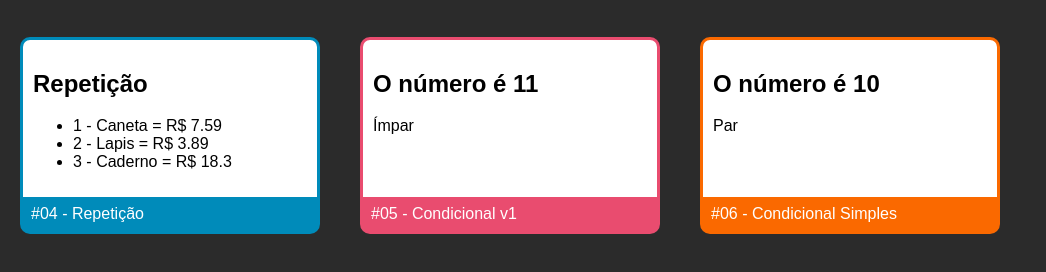
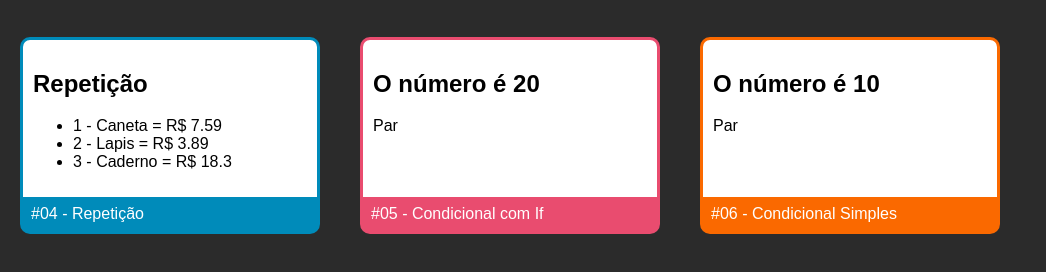
Before and after one commit to bamarcheti/fundamentos-react, a React (Create React App) app: page / in a window 1280 px wide. Shown: the part 423-695 px from the top of the page, without its empty margins (0-1046 px from the left). Built offline with nearby package versions, Linux system fonts and the light colour scheme.

Commit message:
criando componente CondicionalComIf

```diff
--- a/src/App.jsx
+++ b/src/App.jsx
@@ -2,12 +2,12 @@ import React from 'react';
 import Card from './components/Card/index';
 import ComFilhos from './components/ComFilhos/index';
 import ComParametro from './components/ComParametro/index';
+import CondicionalComIf from './components/CondicionalComIf/index';
 import CondicionalSimples from './components/CondicionalSimples';
 import Input from './components/Input/index';
 import Primeiro from './components/Primeiro/index';
 import Repeticao from './components/Repeticao/index';
 import Title from './components/Title';
-import CondicionalComIf from './components/basicos/CondicionalComIf';
 import Pai from './components/comunicacao/direta/Pai';
 import Super from './components/comunicacao/indireta/Super';
 import Contador from './components/contador/Contador';
@@ -40,8 +40,8 @@ function App() {
         <Card titulo="#04 - Repetição" color="#008BBA">
           <Repeticao />
         </Card>
-        <Card titulo="#05 - Condicional v1" color="#E94C6F">
-          <CondicionalComIf numero={11} />
+        <Card titulo="#05 - Condicional com If" color="#E94C6F">
+          <CondicionalComIf numero={20} />
         </Card>
         <Card titulo="#06 - Condicional Simples" color="#FA6900">
           <CondicionalSimples numero={10} />
--- /dev/null
+++ b/src/components/CondicionalComIf/index.jsx
@@ -0,0 +1,21 @@
+import React from "react";
+
+function CondicionalComIf(props) {
+  if (props.numero % 2 === 0) {
+    return (
+      <>
+        <h2>O número é {props.numero}</h2>
+        <span>Par</span>
+      </>
+    )
+  } else {
+    return (
+      <>
+        <h2>O número é {props.numero}</h2>
+        <span>Ímpar</span>
+      </>
+    )
+  }
+}
+
+export default CondicionalComIf
--- a/src/components/basicos/CondicionalComIf.jsx
+++ /dev/null
@@ -1,19 +0,0 @@
-/* eslint-disable import/no-anonymous-default-export */
-import React from "react";
-
-import If from "./If";
-
-export default props => {
-
-    return (
-        <div>
-            <h2>O número é {props.numero}</h2>
-            <If test={props.numero % 2 === 0}>
-                <span>Par</span>
-            </If>
-            <If test={props.numero % 2 === 1}>
-                <span>Ímpar</span>
-            </If>
-        </div>
-    )
-}
--- a/src/components/basicos/If.jsx
+++ /dev/null
@@ -1,9 +0,0 @@
-/* eslint-disable import/no-anonymous-default-export */
-export default function (props) {
-
-    if (props.test) {
-        return props.children
-    } else {
-        return false
-    }
-}
```
Also changed, not shown: src/components/basicos/Condicional.jsx (deleted, +0 -15 lines).
